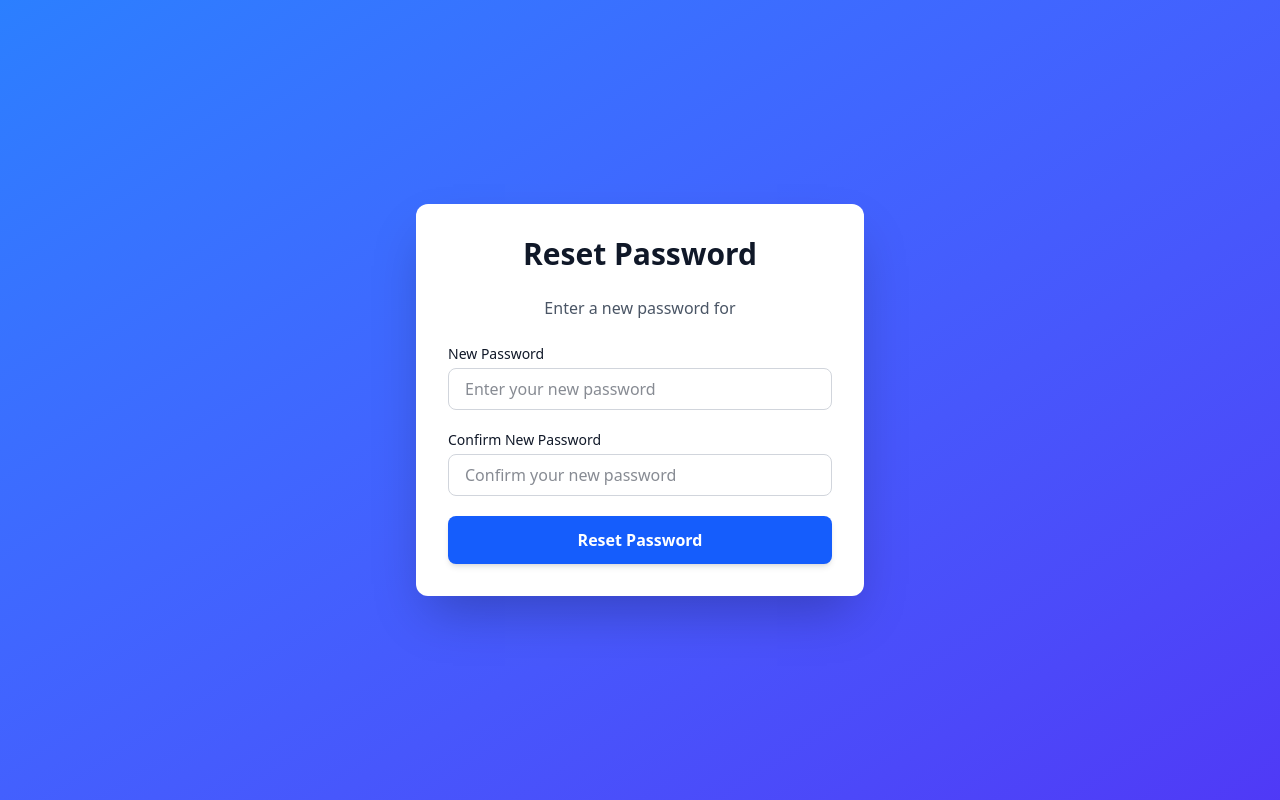
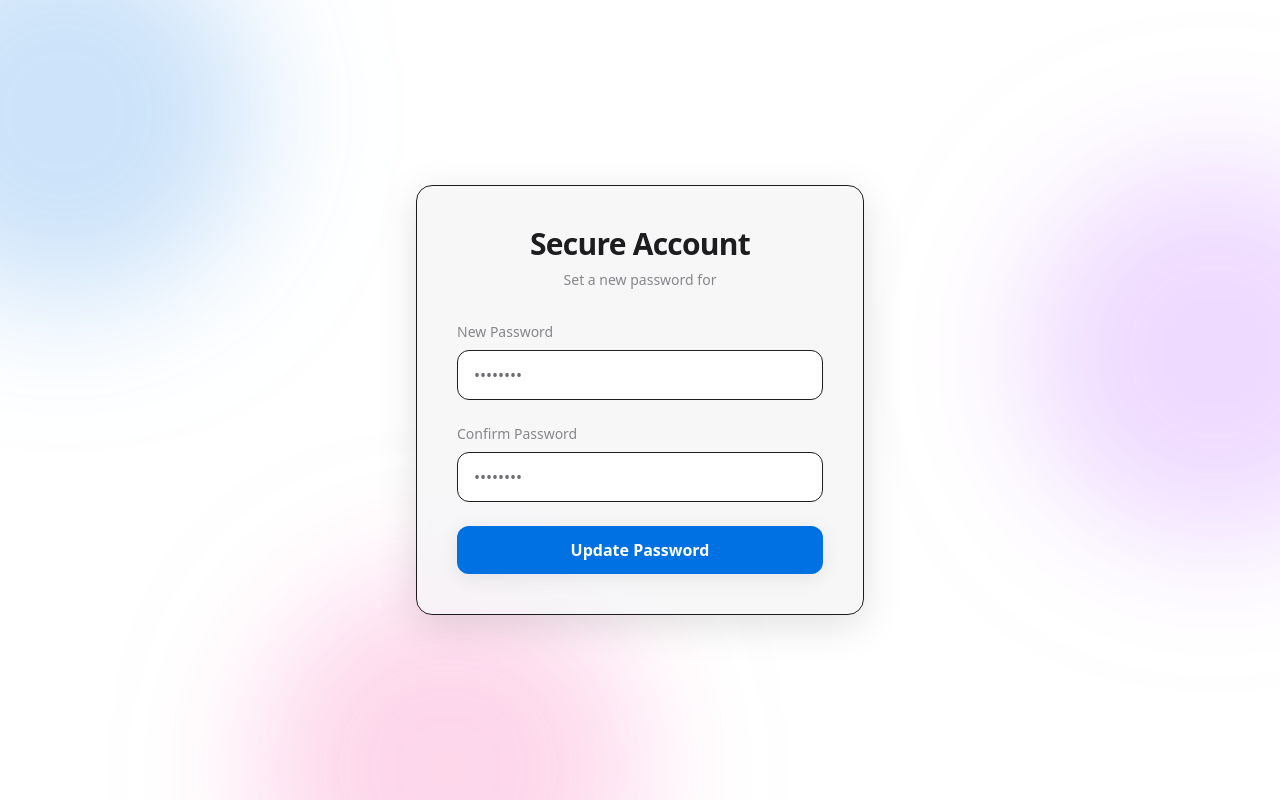
Before and after one commit to satwinder9069/bookmark-manager-frontend, a React (Vite) app: page /reset-password in a window 1280 px wide. Built offline with nearby package versions, Linux system fonts and the light colour scheme; no server answers.

Commit message:
Update UI for auth forms

```diff
--- a/src/components/auth/ForgotPasswordForm.jsx
+++ b/src/components/auth/ForgotPasswordForm.jsx
@@ -17,47 +17,57 @@ function ForgotPasswordForm({ onForgotPassword, onToggleAuthMode }) {
   };
 
   return (
-    <div className="flex flex-col items-center justify-center p-8 min-h-screen bg-gradient-to-br from-blue-500 to-indigo-600 dark:from-gray-900 dark:to-gray-800 text-gray-900 dark:text-gray-100">
-      <div className="bg-white dark:bg-gray-800 p-8 rounded-xl shadow-2xl w-full max-w-md transform transition-all duration-300 hover:scale-[1.01]">
-        <h2 className="text-3xl font-extrabold text-center mb-6">Forgot Password</h2>
+    <div className="relative flex flex-col items-center justify-center p-8 min-h-screen bg-[var(--color-bg-primary)] text-[var(--color-text-primary)] overflow-hidden">
+      {/* Decorative Background Elements */}
+      <div className="absolute top-[-10%] left-[-10%] w-96 h-96 bg-[var(--color-accent)] rounded-full mix-blend-multiply filter blur-3xl opacity-20 dark:opacity-10 animate-blob"></div>
+      <div className="absolute top-[20%] right-[-10%] w-96 h-96 bg-purple-500 rounded-full mix-blend-multiply filter blur-3xl opacity-20 dark:opacity-10 animate-blob animation-delay-2000"></div>
+      <div className="absolute bottom-[-20%] left-[20%] w-96 h-96 bg-pink-500 rounded-full mix-blend-multiply filter blur-3xl opacity-20 dark:opacity-10 animate-blob animation-delay-4000"></div>
+
+      <div className="relative z-10 bg-[var(--color-bg-secondary)]/80 backdrop-blur-xl border border-[var(--color-border)] p-8 sm:p-10 rounded-2xl shadow-[var(--shadow-strong)] w-full max-w-md transform transition-all duration-300">
+        <div className="text-center mb-8">
+          <h2 className="text-3xl font-extrabold text-[var(--color-text-primary)] mb-2 tracking-tight">Forgot Password</h2>
+          <p className="text-[var(--color-text-secondary)] text-sm">Enter your email to receive a reset link</p>
+        </div>
         {error && (
-          <div className="bg-red-100 border border-red-400 text-red-700 px-4 py-3 rounded relative mb-4" role="alert">
+          <div className="bg-red-500/10 border border-red-500/50 text-red-500 px-4 py-3 rounded-lg relative mb-6 text-sm text-center font-medium" role="alert">
             <span className="block sm:inline">{error}</span>
           </div>
         )}
-        <form onSubmit={handleSubmit} className="flex flex-col space-y-5">
+        <form onSubmit={handleSubmit} className="flex flex-col space-y-6">
           <div>
-            <label htmlFor="email" className="block text-sm font-medium mb-1">
-              Email
+            <label htmlFor="email" className="block text-sm font-medium text-[var(--color-text-secondary)] mb-2">
+              Email Address
             </label>
             <input
               id="email"
               name="email"
               autoComplete='email'
               type="email"
-              placeholder="Enter your email address"
+              placeholder="name@example.com"
               value={email}
               onChange={(e) => setEmail(e.target.value)}
-              className="w-full px-4 py-2 border border-gray-300 dark:border-gray-700 rounded-lg focus:ring-2 focus:ring-blue-500 dark:bg-gray-700 dark:text-gray-100 transition duration-200 ease-in-out transform hover:scale-[1.02]"
+              className="w-full px-4 py-3 bg-[var(--color-bg-primary)] border border-[var(--color-border)] text-[var(--color-text-primary)] placeholder-[var(--color-text-tertiary)] rounded-xl focus:ring-2 focus:ring-[var(--color-accent)] focus:border-transparent transition-all duration-200 outline-none"
               required
             />
           </div>
           <button
             type="submit"
-            className="w-full bg-blue-600 text-white font-bold py-3 px-4 rounded-lg shadow-md hover:bg-blue-700 focus:outline-none focus:ring-2 focus:ring-blue-500 focus:ring-offset-2 transition duration-300 ease-in-out transform hover:scale-105"
+            className="w-full bg-[var(--color-accent)] text-white font-semibold py-3 px-4 rounded-xl shadow-[var(--shadow-soft)] hover:bg-[var(--color-accent-hover)] hover:shadow-lg focus:outline-none focus:ring-2 focus:ring-[var(--color-accent)] focus:ring-offset-2 focus:ring-offset-[var(--color-bg-secondary)] transition-all duration-300 transform hover:-translate-y-0.5"
           >
             Send Reset Link
           </button>
         </form>
-        <p className="mt-6 text-center text-gray-600 dark:text-gray-400">
-          Back to{' '}
-          <button
-            onClick={() => onToggleAuthMode('login')}
-            className="text-blue-600 hover:text-blue-800 dark:text-blue-400 dark:hover:text-blue-300 font-semibold transition duration-200 ease-in-out"
-          >
-            Login
-          </button>
-        </p>
+        <div className="mt-8 text-center">
+          <p className="text-sm text-[var(--color-text-secondary)]">
+            Remember your password?{' '}
+            <button
+              onClick={() => onToggleAuthMode('login')}
+              className="text-[var(--color-accent)] hover:text-[var(--color-accent-hover)] font-semibold transition-colors duration-200"
+            >
+              Sign In
+            </button>
+          </p>
+        </div>
       </div>
     </div>
   );
--- a/src/components/auth/LoginForm.jsx
+++ b/src/components/auth/LoginForm.jsx
@@ -1,6 +1,6 @@
 import React, { useState } from "react";
 
-function LoginForm({onLogin , onToggleAuthMode}) {
+function LoginForm({ onLogin, onToggleAuthMode }) {
     const [username, setUsername] = useState('');
     const [password, setPassword] = useState('');
     const [error, setError] = useState('');
@@ -9,32 +9,36 @@ function LoginForm({onLogin , onToggleAuthMode}) {
         e.preventDefault();
         setError(''); //clear previous error
 
-        if(!username || !password){
+        if (!username || !password) {
             setError("Please enter both username and password.")
             return;
         }
 
-        onLogin({username,password});
+        onLogin({ username, password });
     };
 
     return (
-        <div className="flex flex-col items-center justify-center p-8
-        bg-gradient-to-br from-blue-200 to-indigo-800 dark:bg-gradient-to-br dark:from-gray-800 dark:to-gray-500 min-h-screen">
-            <div className="bg-white dark:bg-gray-800 p-8 rounded-xl shadow-2xl w-full max-w-md
-            transform transition-all duration-300 hover:scale-[1.01] animate-fade-in">
+        <div className="flex flex-col items-center justify-center p-6 md:p-8 min-h-[90vh] bg-[var(--color-bg-primary)]">
+            <div className="bg-[var(--color-bg-secondary)] border border-[var(--color-border)] p-8 md:p-10 rounded-2xl shadow-[var(--shadow-strong)] w-full max-w-md transform transition-all duration-300 hover:scale-[1.01] animate-fade-in relative overflow-hidden">
 
-                <h2 className="text-3xl font-extrabold text-center text-gray-900 dark:text-gray-100 mb-6 animate-slide-down">
-                    Welcome Back!
+                {/* Decorative background blur */}
+                <div className="absolute top-[-50px] right-[-50px] w-32 h-32 bg-[var(--color-accent)] opacity-20 rounded-full blur-[40px] mix-blend-screen pointer-events-none" />
+                <div className="absolute bottom-[-50px] left-[-50px] w-40 h-40 bg-blue-500 opacity-10 rounded-full blur-[50px] mix-blend-screen pointer-events-none" />
+
+                <div className="relative z-10">
+                    <h2 className="text-3xl font-extrabold text-center text-[var(--color-text-primary)] tracking-tight mb-2 animate-slide-down">
+                        Welcome Back
                     </h2>
+                    <p className="text-center text-[var(--color-text-secondary)] mb-8 text-sm">Sign in to manage your bookmarks</p>
+
                     {error && (
-                    <div className="bg-red-100 border border-red-400 text-red-700 px-4 py-3 rounded relative mb-4 animate-fade-in" role="alert">
+                        <div className="bg-red-50 dark:bg-red-900/20 border border-red-200 dark:border-red-800/50 text-red-600 dark:text-red-400 px-4 py-3 rounded-xl relative mb-6 animate-fade-in flex items-center shadow-sm text-sm" role="alert">
                             <span className="block sm:inline">{error}</span>
-
                         </div>
                     )}
                     <form onSubmit={handleSubmit} className="flex flex-col space-y-5">
                         <div>
-                        <label className="block text-sm font-medium text-gray-700 dark:text-gray-300 mb-1">
+                            <label className="block text-sm font-semibold text-[var(--color-text-primary)] mb-1.5 ml-1">
                                 Username
                             </label>
                             <input
@@ -43,14 +47,12 @@ function LoginForm({onLogin , onToggleAuthMode}) {
                                 placeholder="Enter your username"
                                 value={username}
                                 onChange={(e) => setUsername(e.target.value)}
-                        className="w-full px-4 py-2 border border-gray-300 dark:border-gray-700 rounded-lg
-                        focus:ring-2 focus:ring-blue-500 dark:bg-gray-700 dark:text-gray-100
-                        transition duration-200 ease-in-out transform hover:scale-[1.02]"
+                                className="w-full px-4 py-3 bg-[var(--color-bg-primary)] border border-[var(--color-border)] text-[var(--color-text-primary)] placeholder-[var(--color-text-tertiary)] rounded-xl focus:ring-2 focus:ring-[var(--color-accent)] focus:outline-none transition-all duration-200 ease-in-out hover:border-gray-400 dark:hover:border-gray-500 shadow-sm"
                                 required
                             />
                         </div>
                         <div>
-                        <label className="block text-sm font-medium text-gray-700 dark:text-gray-300 mb-1">
+                            <label className="block text-sm font-semibold text-[var(--color-text-primary)] mb-1.5 ml-1">
                                 Password
                             </label>
                             <input
@@ -59,7 +61,7 @@ function LoginForm({onLogin , onToggleAuthMode}) {
                                 placeholder="Enter your password"
                                 value={password}
                                 onChange={(e) => setPassword(e.target.value)}
-                        className="w-full px-4 py-2 border border-gray-300 dark:border-gray-700 rounded-lg focus:ring-2 focus:ring-blue-500 dark:bg-gray-700 dark:text-gray-100 transition duration-200 ease-in-out transform hover:scale-[1.02]"
+                                className="w-full px-4 py-3 bg-[var(--color-bg-primary)] border border-[var(--color-border)] text-[var(--color-text-primary)] placeholder-[var(--color-text-tertiary)] rounded-xl focus:ring-2 focus:ring-[var(--color-accent)] focus:outline-none transition-all duration-200 ease-in-out hover:border-gray-400 dark:hover:border-gray-500 shadow-sm"
                                 required
                             />
                         </div>
@@ -67,7 +69,7 @@ function LoginForm({onLogin , onToggleAuthMode}) {
                             <button
                                 onClick={() => onToggleAuthMode('forgotPassword')}
                                 type="button"
-                        className="text-sm text-blue-600 hover:text-blue-800 dark:text-blue-400 dark:hover:text-blue-300 font-semibold transition duration-200 ease-in-out"
+                                className="text-sm text-[var(--color-accent)] hover:text-[var(--color-accent-hover)] font-semibold transition-colors duration-200 ease-in-out"
                             >
                                 Forgot Password?
                             </button>
@@ -75,24 +77,23 @@ function LoginForm({onLogin , onToggleAuthMode}) {
 
                         <button
                             type="submit"
-                        className="w-full bg-blue-600 text-white font-bold py-3 px-4 rounded-lg shadow-md hover:bg-blue-700 focus:outline-none focus:ring-2 focus:ring-blue-500 focus:ring-offset-2 transition duration-300 ease-in-out transform hover:scale-105"
+                            className="w-full bg-[var(--color-accent)] text-white font-bold py-3.5 px-4 rounded-xl shadow-[0_4px_14px_0_rgba(99,102,241,0.39)] hover:shadow-[0_6px_20px_rgba(99,102,241,0.23)] hover:bg-[var(--color-accent-hover)] focus:outline-none focus:ring-2 focus:ring-[var(--color-accent)] focus:ring-offset-2 focus:ring-offset-[var(--color-bg-secondary)] transition-all duration-300 ease-in-out transform hover:-translate-y-0.5 mt-2"
                         >
-                        Login
+                            Sign In
                         </button>
 
                     </form>
-                <p className="mt-6 text-center text-gray-600 dark:text-gray-400">
+                    <p className="mt-8 text-center text-[var(--color-text-secondary)] text-sm">
                         Don't have an account?{' '}
                         <button
                             onClick={() => onToggleAuthMode('register')}
-                        className="text-blue-600 hover:text-blue-800 dark:text-blue-400 dark:hover:text-blue-300 font-semibold transition duration-200 ease-in-out"
+                            className="text-[var(--color-accent)] hover:text-[var(--color-accent-hover)] font-bold transition-colors duration-200 ease-in-out"
                         >
                             Register now
                         </button>
                     </p>
-
                 </div>
-
+            </div>
         </div>
     );
 }
--- a/src/components/auth/ResetPasswordForm.jsx
+++ b/src/components/auth/ResetPasswordForm.jsx
@@ -24,59 +24,68 @@ function ResetPasswordForm({ onResetPassword, email, isLoading }) {
   };
 
   return (
-    <div className="flex flex-col items-center justify-center p-8 min-h-screen bg-gradient-to-br from-blue-500 to-indigo-600 dark:from-gray-900 dark:to-gray-800 text-gray-900 dark:text-gray-100">
-      <div className="bg-white dark:bg-gray-800 p-8 rounded-xl shadow-2xl w-full max-w-md transform transition-all duration-300 hover:scale-[1.01]">
-        <h2 className="text-3xl font-extrabold text-center mb-6">Reset Password</h2>
-        <p className="text-center text-gray-600 dark:text-gray-400 mb-6">
-          Enter a new password for <strong>{email}</strong>
-        </p>
+    <div className="relative flex flex-col items-center justify-center p-8 min-h-screen bg-[var(--color-bg-primary)] text-[var(--color-text-primary)] overflow-hidden">
+      {/* Decorative Background Elements */}
+      <div className="absolute top-[-10%] left-[-10%] w-96 h-96 bg-[var(--color-accent)] rounded-full mix-blend-multiply filter blur-3xl opacity-20 dark:opacity-10 animate-blob"></div>
+      <div className="absolute top-[20%] right-[-10%] w-96 h-96 bg-purple-500 rounded-full mix-blend-multiply filter blur-3xl opacity-20 dark:opacity-10 animate-blob animation-delay-2000"></div>
+      <div className="absolute bottom-[-20%] left-[20%] w-96 h-96 bg-pink-500 rounded-full mix-blend-multiply filter blur-3xl opacity-20 dark:opacity-10 animate-blob animation-delay-4000"></div>
+
+      <div className="relative z-10 bg-[var(--color-bg-secondary)]/80 backdrop-blur-xl border border-[var(--color-border)] p-8 sm:p-10 rounded-2xl shadow-[var(--shadow-strong)] w-full max-w-md transform transition-all duration-300">
+        <div className="text-center mb-8">
+          <h2 className="text-3xl font-extrabold text-[var(--color-text-primary)] mb-2 tracking-tight">Secure Account</h2>
+          <p className="text-[var(--color-text-secondary)] text-sm">
+            Set a new password for <span className="font-semibold text-[var(--color-text-primary)]">{email}</span>
+          </p>
+        </div>
+
         {error && (
-          <div className="bg-red-100 border border-red-400 text-red-700 px-4 py-3 rounded relative mb-4" role="alert">
+          <div className="bg-red-500/10 border border-red-500/50 text-red-500 px-4 py-3 rounded-lg relative mb-6 text-sm text-center font-medium" role="alert">
             <span className="block sm:inline">{error}</span>
           </div>
         )}
-        <form onSubmit={handleSubmit} className="flex flex-col space-y-5">
+        <form onSubmit={handleSubmit} className="flex flex-col space-y-6">
           <div>
-            <label className="block text-sm font-medium mb-1">
+            <label className="block text-sm font-medium text-[var(--color-text-secondary)] mb-2">
               New Password
             </label>
             <input
               id="password"
               type="password"
-              placeholder="Enter your new password"
+              placeholder="••••••••"
               value={password}
               onChange={(e) => setPassword(e.target.value)}
-              className="w-full px-4 py-2 border border-gray-300 dark:border-gray-700 rounded-lg focus:ring-2 focus:ring-blue-500 dark:bg-gray-700 dark:text-gray-100 transition duration-200 ease-in-out transform hover:scale-[1.02]"
+              className="w-full px-4 py-3 bg-[var(--color-bg-primary)] border border-[var(--color-border)] text-[var(--color-text-primary)] placeholder-[var(--color-text-tertiary)] rounded-xl focus:ring-2 focus:ring-[var(--color-accent)] focus:border-transparent transition-all duration-200 outline-none"
               required
             />
           </div>
           <div>
-            <label className="block text-sm font-medium mb-1">
-              Confirm New Password
+            <label className="block text-sm font-medium text-[var(--color-text-secondary)] mb-2">
+              Confirm Password
             </label>
             <input
               id="confirmPassword"
               type="password"
-              placeholder="Confirm your new password"
+              placeholder="••••••••"
               value={confirmPassword}
               onChange={(e) => setConfirmPassword(e.target.value)}
-              className="w-full px-4 py-2 border border-gray-300 dark:border-gray-700 rounded-lg focus:ring-2 focus:ring-blue-500 dark:bg-gray-700 dark:text-gray-100 transition duration-200 ease-in-out transform hover:scale-[1.02]"
+              className="w-full px-4 py-3 bg-[var(--color-bg-primary)] border border-[var(--color-border)] text-[var(--color-text-primary)] placeholder-[var(--color-text-tertiary)] rounded-xl focus:ring-2 focus:ring-[var(--color-accent)] focus:border-transparent transition-all duration-200 outline-none"
               required
             />
           </div>
           <button
             type="submit"
+            disabled={isLoading}
             className={`
-              w-full bg-blue-600 text-white font-bold py-3 px-4 rounded-lg shadow-md
-              hover:bg-blue-700 focus:outline-none focus:ring-2 focus:ring-blue-500 focus:ring-offset-2
-              transition duration-300 ease-in-out transform hover:scale-105
+              w-full bg-[var(--color-accent)] text-white font-semibold py-3 px-4 rounded-xl shadow-[var(--shadow-soft)]
+              focus:outline-none focus:ring-2 focus:ring-[var(--color-accent)] focus:ring-offset-2 focus:ring-offset-[var(--color-bg-secondary)]
+              transition-all duration-300
               ${isLoading
-                ? 'bg-blue-400 cursor-not-allowed'
-                : 'hover:bg-blue-700 transform hover:scale-105'
+                ? 'opacity-70 cursor-not-allowed'
+                : 'hover:bg-[var(--color-accent-hover)] hover:shadow-lg transform hover:-translate-y-0.5'
               }
             `}
-            >
-            {isLoading ? 'Resetting...' : 'Reset Password'}
+          >
+            {isLoading ? 'Resetting...' : 'Update Password'}
           </button>
         </form>
       </div>
```
Also changed, not shown: src/components/auth/RegisterForm.jsx (+31 -34 lines). Lines whose indentation alone changed are shown as unchanged.
